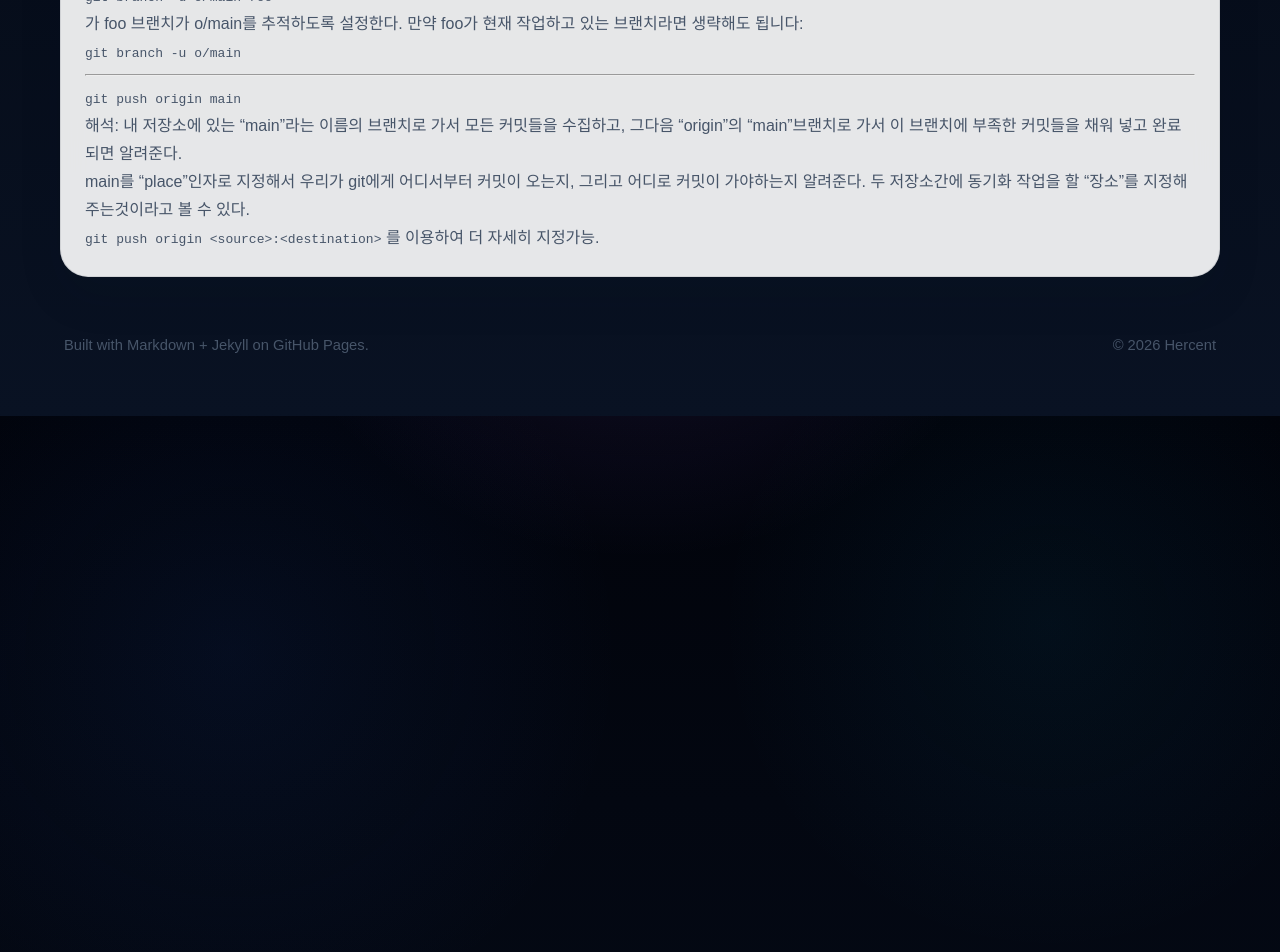
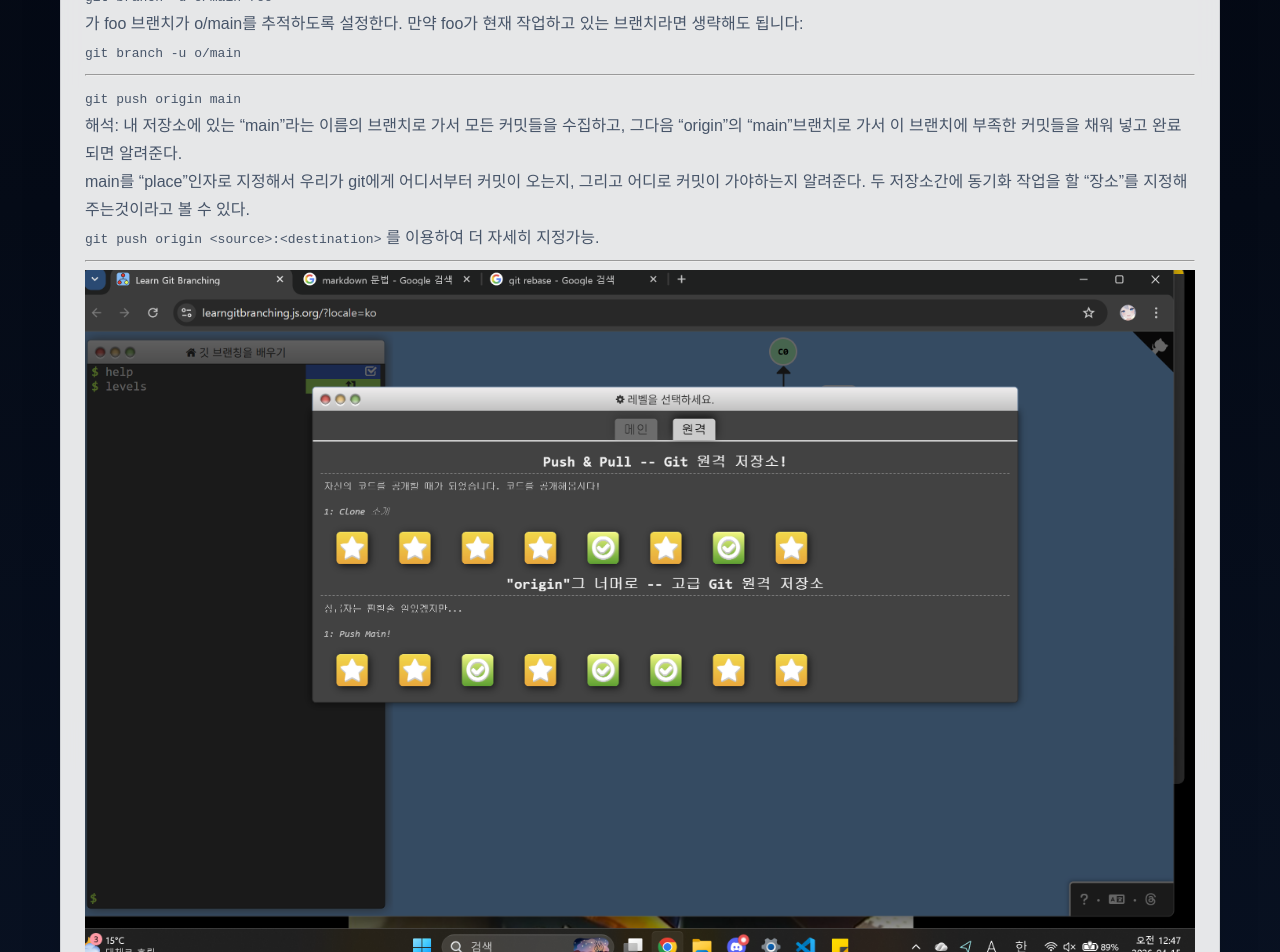
Before and after one commit to katarinabluu-gosegulover/Hercent.github.io, a Jekyll site: the page built from _posts/2026-04-15-git-learning2.md, in a window 1280 px wide. Shown: the part 1066-2018 px from the top of the page. Built offline with Jekyll 4.4.1, drawn with Linux system fonts in a browser that asks for light colours; some web fonts are replaced; before the commit the page ends 1482 px from its top, so only the background shows below that.

Commit message:
Update 2026-04-15-git-learning2.md

```diff
--- a/_posts/2026-04-15-git-learning2.md
+++ b/_posts/2026-04-15-git-learning2.md
@@ -71,3 +71,7 @@
 main를 "place"인자로 지정해서 우리가 git에게 어디서부터 커밋이 오는지, 그리고 어디로 커밋이 가야하는지 알려준다. 두 저장소간에 동기화 작업을 할 "장소"를 지정해 주는것이라고 볼 수 있다.
 
 `git push origin <source>:<destination>` 를 이용하여 더 자세히 지정가능.
+
+---
+
+![git 배우기 두 번째 사진]({{ '/assets/images/git-learning2.png' | relative_url }})
```
